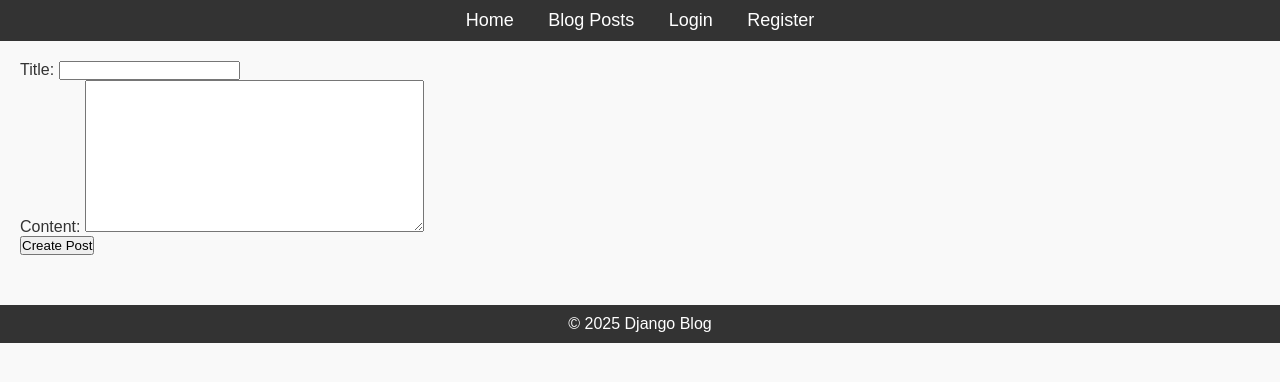
After one commit to shadrack007/Alx_DjangoLearnLab, a Django app: page /blog/posts/new/ in a window 1280 px wide. The commit adds this page. Shown: the top 382 px of the page. Run offline with Django 5.2, Linux system fonts and the light colour scheme; a user stored in the database is signed in.

Commit message:
feat: CRUD on Post

```diff
--- a/django_blog/blog/forms.py
+++ b/django_blog/blog/forms.py
@@ -1,17 +1,33 @@
 from django import forms
 from django.contrib.auth.forms import UserCreationForm
 from django.contrib.auth.models import User
+from .models import Post
+
 
 class CustomUserCreationForm(UserCreationForm):
-    email = forms.EmailField(required=True, help_text="Required. Enter a valid email address.")
+    email = forms.EmailField(required = True, help_text = "Required. Enter a valid email address.")
 
     class Meta:
         model = User
         fields = ["username", "email", "password1", "password2"]
 
-    def save(self, commit=True):
-        user = super().save(commit=False)
+    def save(self, commit = True):
+        user = super().save(commit = False)
         user.email = self.cleaned_data["email"]
         if commit:
             user.save()
         return user
+
+
+class PostForm(forms.ModelForm):
+    class Meta:
+        model = Post
+        fields = ['title', 'content']
+
+    def clean_title(self):
+        title = self.cleaned_data.get('title')
+
+        if len(title) < 5:
+            raise forms.ValidationError('Title must be at least 5 characters long')
+
+        return title
--- a/django_blog/blog/models.py
+++ b/django_blog/blog/models.py
@@ -1,11 +1,19 @@
 from django.db import models
 from django.contrib.auth.models import User
+from django.shortcuts import reverse
+
 
 class Post(models.Model):
-    title = models.CharField(max_length=200)
+    title = models.CharField(max_length = 200)
     content = models.TextField()
-    published_date = models.DateTimeField(auto_now_add=True)
-    author = models.ForeignKey(User, on_delete=models.CASCADE)
+    published_date = models.DateTimeField(auto_now_add = True)
+    author = models.ForeignKey(User, on_delete = models.CASCADE)
+
+    class Meta:
+        ordering = ['-published_date']
+
+    def get_absolute_url(self):
+        return reverse('post_details', kwargs = {"pk": self.pk})
 
     def __str__(self):
         return self.title
--- a/django_blog/blog/templates/blog/base.html
+++ b/django_blog/blog/templates/blog/base.html
@@ -12,7 +12,7 @@
     <nav>
         <ul>
             <li><a href="{% url 'home' %}">Home</a></li>
-            <li><a href="{% url 'posts' %}">Blog Posts</a></li>
+            <li><a href="{% url 'post_list' %}">Blog Posts</a></li>
             <li><a href="{% url 'login' %}">Login</a></li>
             <li><a href="{% url 'register' %}">Register</a></li>
         </ul>
--- /dev/null
+++ b/django_blog/blog/templates/blog/post_form.html
@@ -0,0 +1,23 @@
+{% extends 'blog/base.html' %}
+
+{% block title %} Create Post {% endblock %}
+
+{% block content %}
+<div>
+    <form method="POST">
+        {% csrf_token %}
+        <!--        Display non-field errors-->
+        {% if form.non_field_errors %}
+        <div>
+            <p>{{ form.non_field_errors}}</p>
+        </div>
+        {% endif %}
+        <!--        render form fields-->
+        {{ form.as_p }}
+
+        <button type="submit">
+            {% if form.instance.pk %} Update Post {% else %} Create Post {% endif %}
+        </button>
+    </form>
+</div>
+{% endblock %}
--- a/django_blog/blog/urls.py
+++ b/django_blog/blog/urls.py
@@ -1,12 +1,17 @@
 from django.urls import path
 from django.contrib.auth.views import LoginView
 
-from .views import home, posts, register, profile
+from . import views
 
 urlpatterns = [
-    path('', home, name = "home"),
-    path('profile/', profile, name = 'profile'),
-    path('posts/', posts, name = 'posts'),
+    path('profile/', views.profile, name = 'profile'),
     path('login/', LoginView.as_view(template_name = "blog/login.html"), name = 'login'),
-    path('register/', register, name = 'register'),
+    path('register/', views.register, name = 'register'),
+    path('', views.home, name = 'home'),
+    #     post
+    path('posts/', views.PostListView.as_view(), name = 'post_list'),
+    path('posts/new/', views.PostCreateView.as_view(), name = 'post_create'),
+    path('posts/<int:pk>/', views.PostDetailView.as_view(), name = 'post_details'),
+    path('posts/<int:pk>/edit/', views.PostUpdateView.as_view(), name = 'post_update'),
+    path('posts/<int:pk>/delete/', views.PostDeleteView.as_view(), name = 'post_delete'),
 ]
--- a/django_blog/blog/views.py
+++ b/django_blog/blog/views.py
@@ -1,17 +1,13 @@
+from django.db.models.fields import return_None
 from django.shortcuts import render, redirect
 from django.contrib.auth.decorators import login_required
 from django.http.response import HttpResponse
+from django.views import generic
+from django.contrib.auth.mixins import LoginRequiredMixin, UserPassesTestMixin
+from django.urls import reverse_lazy
 
-from .forms import CustomUserCreationForm
-
-
-# Create your views here.
-def home(request):
-    return HttpResponse('home page')
-
-
-def posts(request):
-    return HttpResponse('posts pages')
+from .forms import CustomUserCreationForm, PostForm
+from .models import Post
 
 
 @login_required()
@@ -42,3 +38,53 @@ def register(request):
                 "form": form,
             }
         )
+
+
+def home(request):
+    return HttpResponse('Home page')
+
+
+# DJANGO BLOG CRUD
+class PostListView(generic.ListView):
+    model = Post
+
+
+class PostDetailView(LoginRequiredMixin, generic.DetailView):
+    model = Post
+
+
+class PostCreateView(LoginRequiredMixin, generic.CreateView):
+    model = Post
+    form_class = PostForm
+    template_name = 'blog/post_form.html'
+    success_url = reverse_lazy('post_list')
+
+    def form_valid(self, form):
+        form.instance.author = self.request.user
+        return super().form_valid(form)
+
+
+class PostUpdateView(LoginRequiredMixin, UserPassesTestMixin, generic.UpdateView):
+    model = Post
+    form_class = PostForm
+    template_name = 'blog/post_form.html'
+
+    def form_valid(self, form):
+        form.instance.author = self.request.user
+        return super().form_valid(form)
+
+    def test_func(self):
+        """Automatically called by UserPassesTest mixin"""
+        post = self.get_object()
+        return self.request.user == post.author  # Only author can edit
+
+
+class PostDeleteView(LoginRequiredMixin, UserPassesTestMixin, generic.DeleteView):
+    model = Post
+    success_url = reverse_lazy('post_list')
+    context_object_name = 'post'
+
+    def test_func(self):
+        """Automatically called by UserPassesTest mixin"""
+        post = self.get_object()
+        return self.request.user == post.author  # Only author can delete
```
Also changed, not shown: django_blog/blog/templates/blog/post_confirm_delete.html (added, +18 -0 lines), django_blog/blog/templates/blog/post_detail.html (added, +22 -0 lines), django_blog/blog/templates/blog/post_list.html (added, +34 -0 lines).
